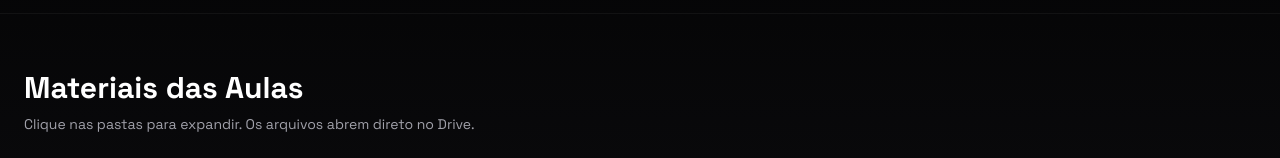
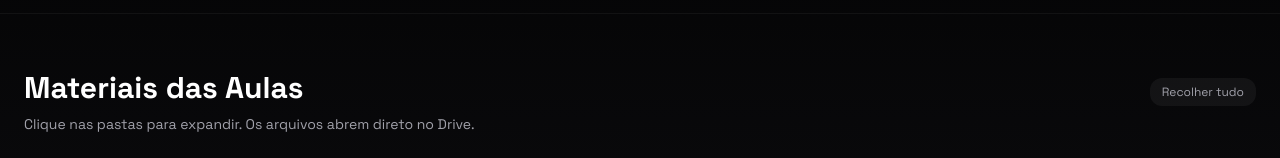
Before and after one commit to Felipe-Alcantara/Felipe-Sala-Board, a React (Vite) app: page / in a window 1280 px wide. Both pictures are taken after a click on the button "Materiais". Shown: the part 278-436 px from the top of the page. Built offline with nearby package versions, Linux system fonts and the light colour scheme.

Commit message:
Adiciona funcionalidade de recolher tudo no MaterialTree e atualiza a lógica de estado para os nós

```diff
--- a/src/components/MaterialTree.tsx
+++ b/src/components/MaterialTree.tsx
@@ -1,13 +1,18 @@
-import { useState } from 'react';
+import { useState, useEffect } from 'react';
 import { MaterialNode } from '../data/mockData';
 
 interface TreeNodeProps {
   node: MaterialNode;
   depth: number;
+  collapseSignal: number;
 }
 
-function TreeNode({ node, depth }: TreeNodeProps) {
+function TreeNode({ node, depth, collapseSignal }: TreeNodeProps) {
   const [open, setOpen] = useState(false);
+
+  useEffect(() => {
+    setOpen(false);
+  }, [collapseSignal]);
 
   if (node.type === 'file') {
     return (
@@ -49,7 +54,7 @@ function TreeNode({ node, depth }: TreeNodeProps) {
         <div>
           {hasChildren ? (
             node.children!.map((child) => (
-              <TreeNode key={child.id} node={child} depth={depth + 1} />
+              <TreeNode key={child.id} node={child} depth={depth + 1} collapseSignal={collapseSignal} />
             ))
           ) : (
             <p
@@ -70,19 +75,29 @@ interface Props {
 }
 
 export default function MaterialTree({ nodes }: Props) {
+  const [collapseSignal, setCollapseSignal] = useState(0);
+
   return (
     <section className="py-14 px-6">
       <div className="max-w-7xl mx-auto">
-        <h2 className="text-2xl md:text-3xl font-bold text-white mb-2">
-          Materiais das Aulas
-        </h2>
+        <div className="flex items-end justify-between mb-2">
+          <h2 className="text-2xl md:text-3xl font-bold text-white">
+            Materiais das Aulas
+          </h2>
+          <button
+            onClick={() => setCollapseSignal((s) => s + 1)}
+            className="text-xs text-zinc-400 hover:text-white transition-colors bg-white/5 hover:bg-white/10 px-3 py-1.5 rounded-xl"
+          >
+            Recolher tudo
+          </button>
+        </div>
         <p className="text-sm text-zinc-400 mb-6">
           Clique nas pastas para expandir. Os arquivos abrem direto no Drive.
         </p>
         <div className="rounded-3xl border border-white/10 bg-zinc-950/50 py-2">
           {nodes.length > 0 ? (
             nodes.map((node) => (
-              <TreeNode key={node.id} node={node} depth={0} />
+              <TreeNode key={node.id} node={node} depth={0} collapseSignal={collapseSignal} />
             ))
           ) : (
             <p className="text-center text-zinc-500 py-8">
```
